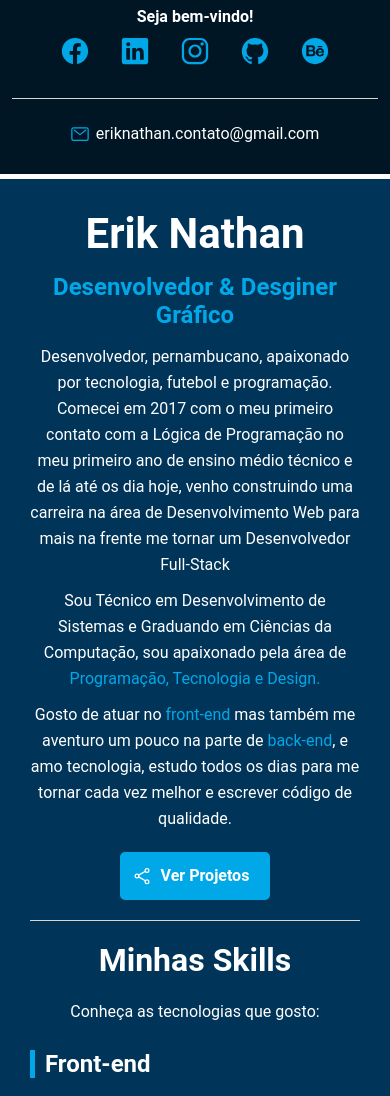
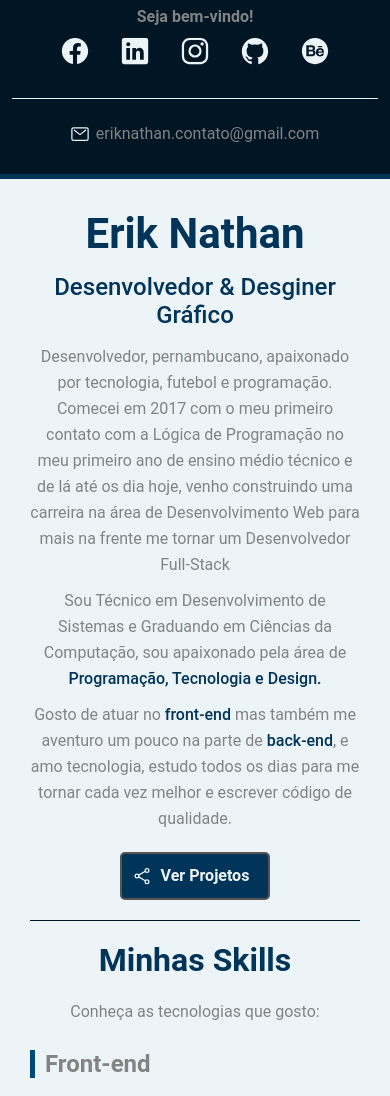
Before and after one commit to erik-nathan/erik-nathan.github.io, a plain HTML site: page index.html in a window 390 px wide. Shown: the part 304-1400 px from the top of the page. Drawn offline with nearby package versions, Linux system fonts and the light colour scheme.

Commit message:
Updates de paletas de cores

```diff
--- a/index.html
+++ b/index.html
@@ -55,7 +55,7 @@
       <a href="https://github.com/erik-nathan?tab=repositories" id="btn-projects" target="_blank">
         <ion-icon name="share-social-outline"></ion-icon> <span>Ver Projetos</span>
       </a>
-      <h2 id="skills-section-title">Minhas Skills</h2>
+      <h3 id="skills-section-title">Minhas Skills</h3>
       <p class="description">Conheça as tecnologias que gosto:</p>
       <div id="skills-container">
         <div class="skills-box">
@@ -73,6 +73,7 @@
           <p class="skills-title">Design</p>
           <i class="devicon-photoshop-plain colored"></i>
           <i class="devicon-illustrator-plain colored"></i>
+          <i class="devicon-figma-plain colored"></i>
 
         </div>
         <div class="skills-box">
--- a/style.css
+++ b/style.css
@@ -9,24 +9,36 @@
   }
 
   :root {
-    --main-color: #00A8E8;
-    --main-text-color: #FFF;
-    --border-color: #dad7cd;
+    --main-color: #00497C;
+    --main-text-color: #838383;
     --bio-bg-color: #011624;
-    --bio-border-color: #fff;
-    --about-bg-color: #003459;
+    --bio-border-color: #555555;
+    --about-bg-color: #ECF4F7;
   }
 
   /* General */
   .highlight {
-    color: var(--main-color);
+    color: #ECF4F7;
+  }
+
+  #about-container p .highlight{
+    color: #003459;
+    font-weight: 500;
   }
 
   /* Containers */
   #container {
     display: flex;
     flex-direction: row;
-    color: var(--main-text-color);
+    color: #003459;
+  }
+
+  #container p{
+    color: #838383
+  }
+
+  #container h2{
+    color: #fff;
   }
 
   #bio-container {
@@ -69,7 +81,7 @@
     display: flex;
     justify-content: center;
     list-style: none;
-    border-bottom: 1px solid var(--border-color);
+    border-bottom: 1px solid #ECF4F7;
     margin-bottom: 25px;
     padding-bottom: 25px;
   }
@@ -80,7 +92,7 @@
   }
 
   #social-container li a {
-    color: var(--main-color);
+    color: #ECF4F7;
     font-size: 30px;
   }
 
@@ -95,13 +107,13 @@
   }
 
   #email-container a {
-    color: var(--main-text-color);
+    color: #838383;
     text-decoration: none;
     max-width: 225px;
   }
 
   #email-container ion-icon {
-    color: var(--main-color);
+    color: #ECF4F7;
     font-size: 20px;
     margin-right: 5px;
     max-width: 20px;
@@ -127,9 +139,9 @@
   #btn-projects {
     font-weight: bold;
     font-size: 16px;
-    color: var(--main-text-color);
-    background-color: var(--main-color);
-    border: 2px solid var(--main-color);
+    color: #ECF4F7;
+    background-color: #003459;
+    border: 2px solid #555555;
     border-radius: 5px;
     text-decoration: none;
     transition: .5s;
@@ -152,10 +164,11 @@
 
   #btn-projects:hover {
     background-color: transparent;
+    color: #555555;
   }
 
   #skills-section-title {
-    border-top: 1px solid var(--border-color);
+    border-top: 1px solid #011624;
     padding-top: 20px;
     margin-bottom: 20px;
     font-size: 32px;
@@ -165,12 +178,14 @@
     display: flex;
     flex-wrap: wrap;
     margin-top: 25px;
+
   }
 
   .skills-box {
     flex: 1 1 33%;
     max-width: 33%;
     margin-bottom: 35px;
+
   }
 
   .skills-title {
@@ -178,7 +193,7 @@
     margin-bottom: 25px;
     font-weight: bold;
     padding-left: 10px;
-    border-left: 5px solid var(--main-color);
+    border-left: 5px solid #00497C;
   }
 
   .skills-box i {
@@ -196,7 +211,7 @@
     #bio-container {
       min-height: auto;
       border-right: none;
-      border-bottom: 5px solid var(--bio-border-color);
+      border-bottom: 5px solid;
     }
 
     #bio-container h2 {
@@ -217,6 +232,7 @@
       margin: 10px auto;
       max-width: 100%;
       line-height: 26px;
+
     }
 
     #btn-projects {
@@ -228,6 +244,7 @@
       max-width: 100%;
       margin-bottom: 40px;
       text-align: left;
+
     }
 
     .skills-box i {
```
Also changed, not shown: img/profile.png.
